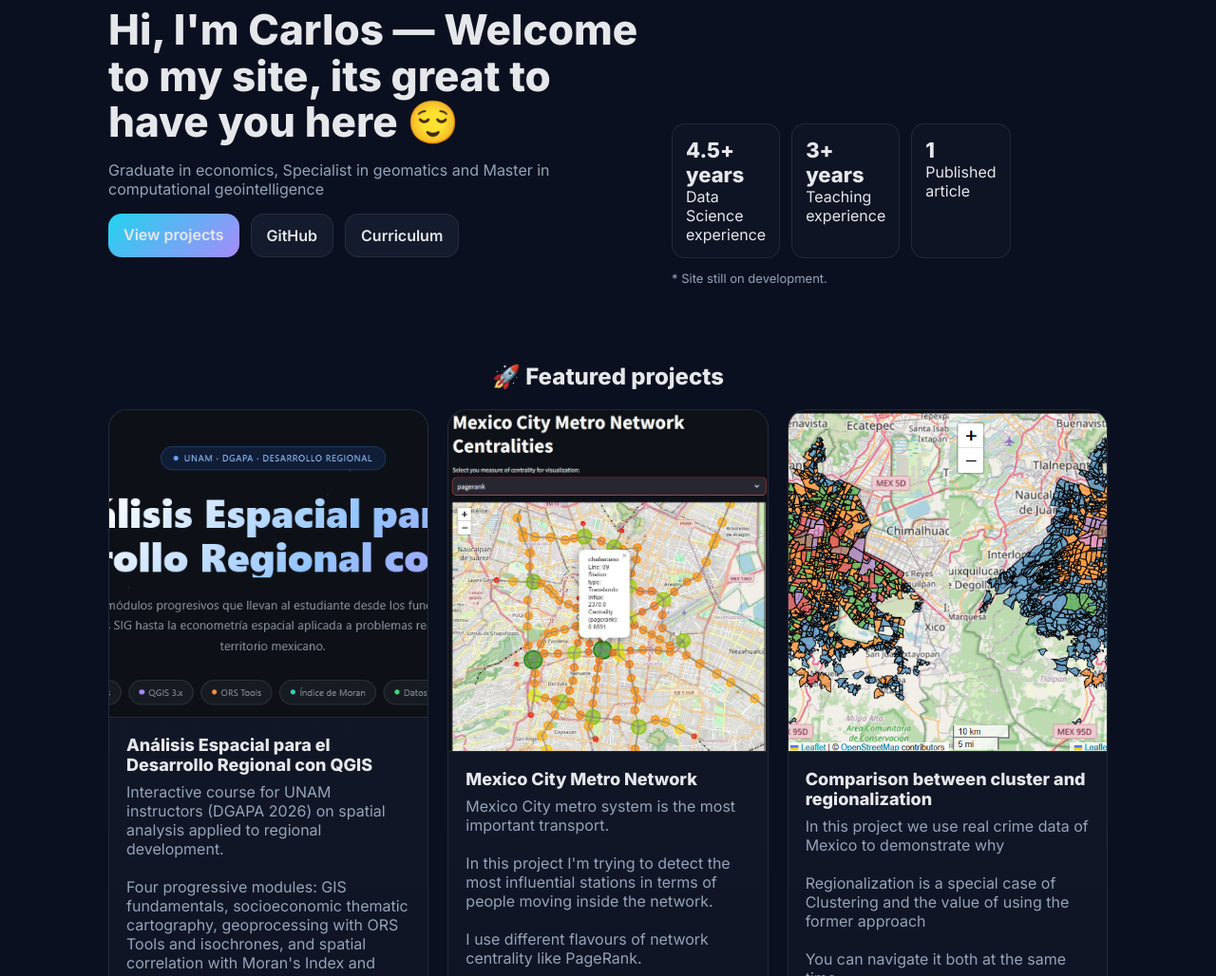
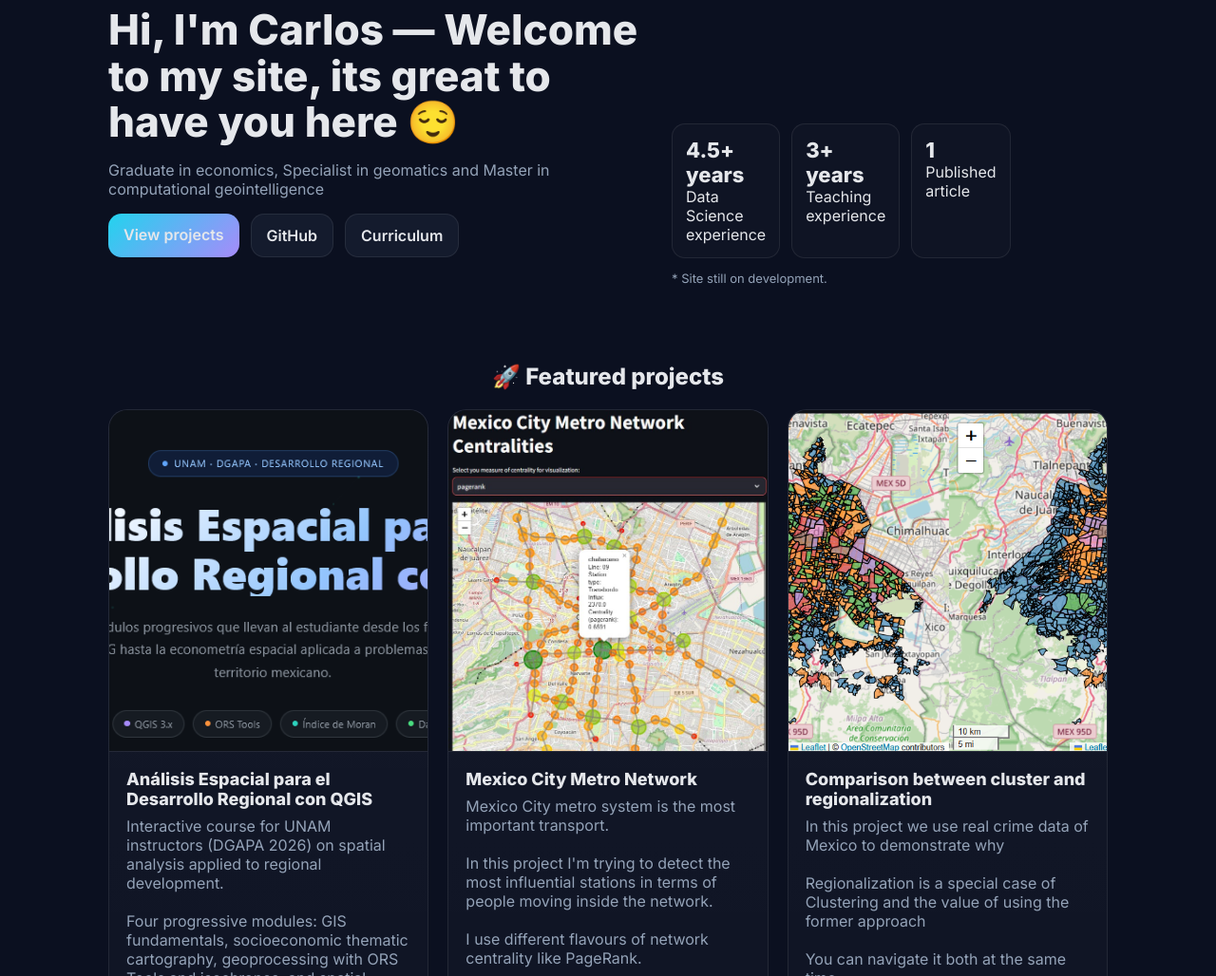
Before and after one commit to CGarcia8CG/cgarcia8cgV2.github.io, a plain HTML site: page index.html in a window 1280 px wide. Shown: the part 271-1299 px from the top of the page at 95% size. Drawn offline with nearby package versions, Linux system fonts and the light colour scheme.

Commit message:
undo
tamaño imagen

```diff
--- a/assets/css/style.css
+++ b/assets/css/style.css
@@ -250,9 +250,6 @@
   object-fit: cover;
   object-position: top center;
 }
-#proyectos .card:first-child .cover{
-  height: calc(var(--proj-cover-h) * 0.9);  /* 10% menos solo en tarjeta QGIS */
-}
 #proyectos .card-inner{ padding: 18px 18px 20px; }
 #proyectos .card h3{ font-size: var(--proj-title); }
 #proyectos .card:hover{
```
